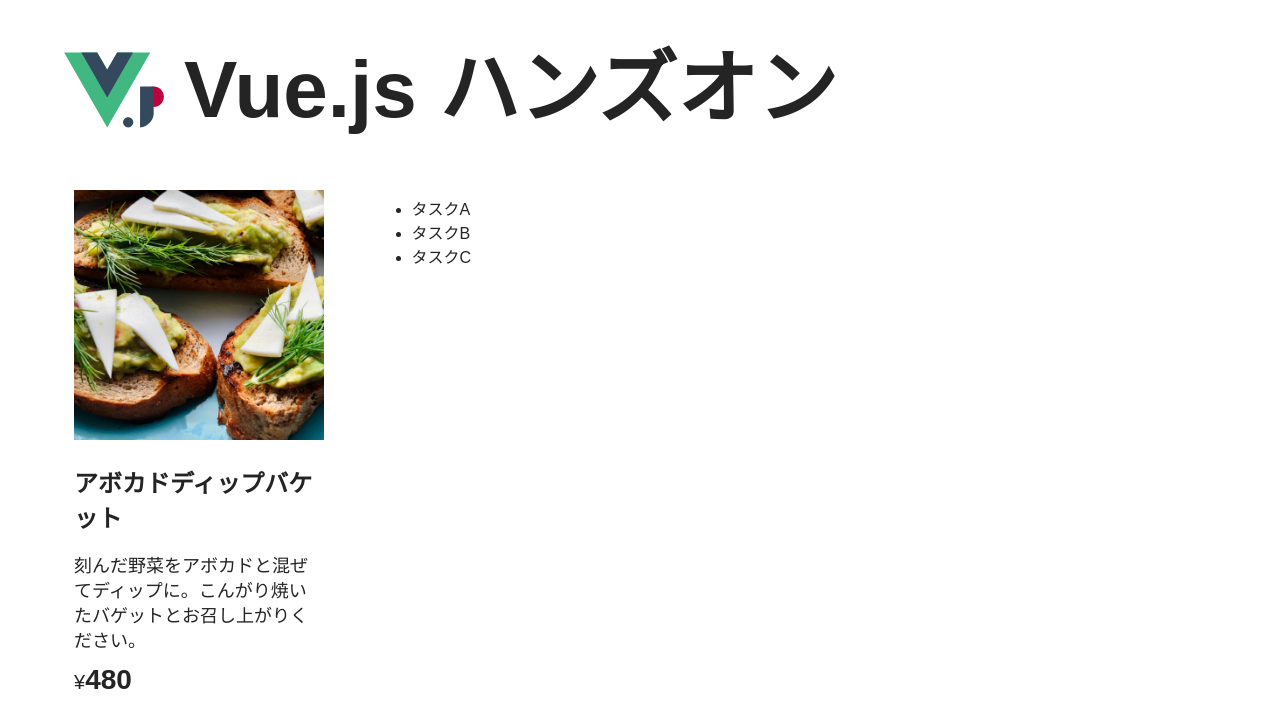
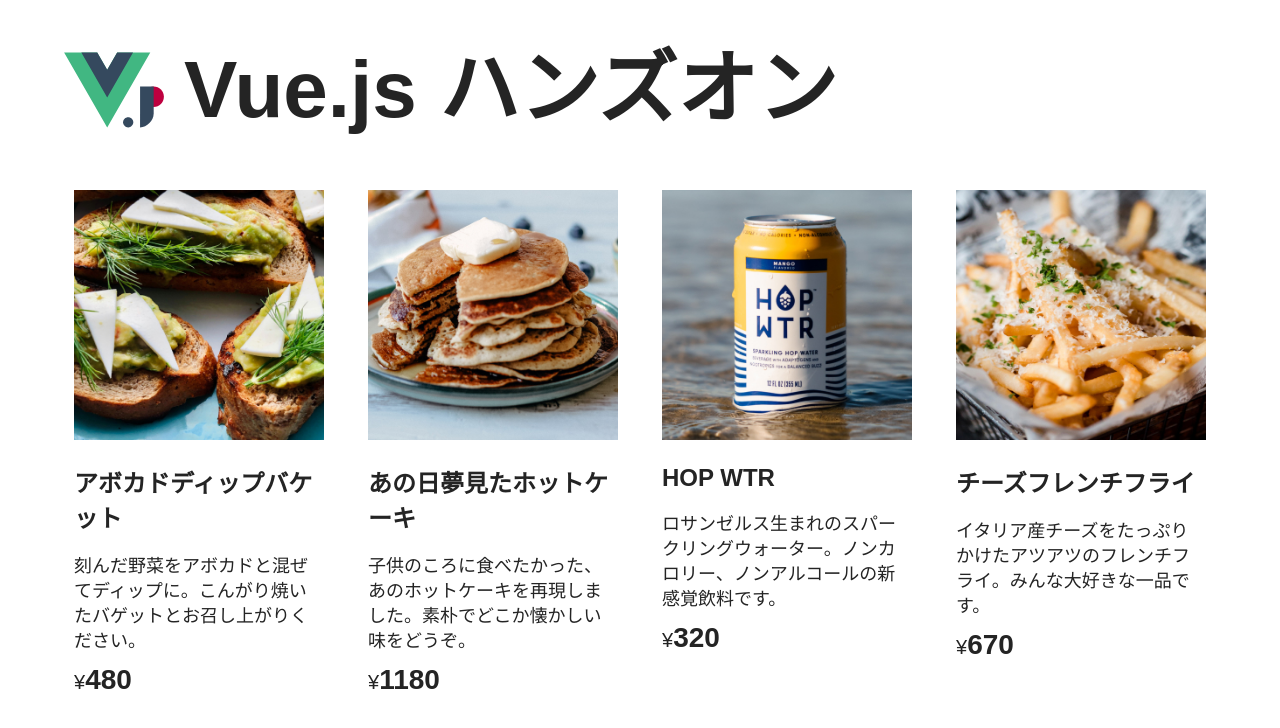
Before and after one commit to noriyotcp/vue3-lab, a Vue app: page / in a window 1280 px wide. Shown: the top 728 px of the page. Built offline with nearby package versions, Linux system fonts and the light colour scheme.

Commit message:
Display item via v-for with :key

```diff
--- a/src/App.vue
+++ b/src/App.vue
@@ -1,14 +1,39 @@
 <script setup>
 import { ref } from "vue";
-const item = ref({
+const items = ref([
+  {
     id: 1,
     name: "アボカドディップバケット",
     description:
       "刻んだ野菜をアボカドと混ぜてディップに。こんがり焼いたバゲットとお召し上がりください。",
     price: 480,
     image: "/images/item1.jpg",
-});
-const tasks = ref(["タスクA", "タスクB", "タスクC"]);
+  },
+  {
+    id: 2,
+    name: "あの日夢見たホットケーキ",
+    description:
+      "子供のころに食べたかった、あのホットケーキを再現しました。素朴でどこか懐かしい味をどうぞ。",
+    price: 1180,
+    image: "/images/item2.jpg",
+  },
+  {
+    id: 3,
+    name: "HOP WTR",
+    description:
+      "ロサンゼルス生まれのスパークリングウォーター。ノンカロリー、ノンアルコールの新感覚飲料です。",
+    price: 320,
+    image: "/images/item3.jpg",
+  },
+  {
+    id: 4,
+    name: "チーズフレンチフライ",
+    description:
+      "イタリア産チーズをたっぷりかけたアツアツのフレンチフライ。みんな大好きな一品です。",
+    price: 670,
+    image: "/images/item4.jpg",
+  },
+]);
 </script>
 
 <template>
@@ -17,6 +42,7 @@
     <h1>Vue.js ハンズオン</h1>
   </header>
   <main class="main">
+    <template v-for="item in items" :key="item.id">
       <div class="item">
         <div class="thumbnail">
           <img :src="item.image" alt="" />
@@ -29,11 +55,7 @@
           >
         </div>
       </div>
-    <div id="app">
-      <ul>
-        <li v-for="task in tasks">{{ task }}</li>
-      </ul>
-    </div>
+    </template>
   </main>
 </template>
 
```
Lines whose indentation alone changed are shown as unchanged.
